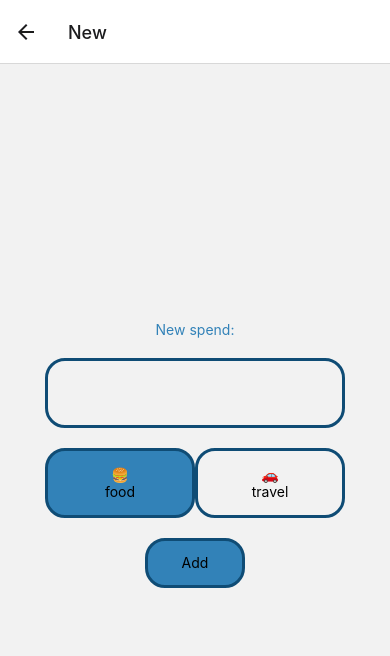
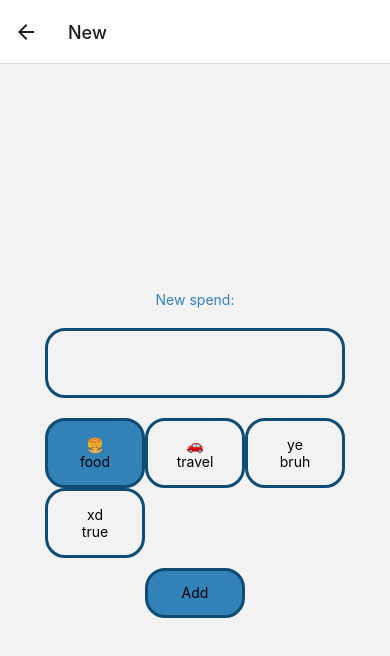
Before and after one commit to oblionC/SpendCheck, a React Native app: screen / in a window 390 px wide. Both pictures are taken after a click on the button "NEW SPEND". Shown: the top 656 px of the page. Built offline with nearby package versions, Linux system fonts and the light colour scheme.

Commit message:
Fix category select flex wrap

```diff
--- a/src/components/CategoryButton/index.js
+++ b/src/components/CategoryButton/index.js
@@ -1,11 +1,12 @@
 import { Pressable, StyleSheet, Text, View } from "react-native";
+import { useState } from "react";
 import { appBorderStyle } from "../../styles/appBorderStyle";
 import { categories } from "../../constants/categories";
 import { COLORS } from "../../constants/colors";
 
 
 export default function CategoryButton({ category, setCurrentCategory, currentCategory }) {
-    const buttonStyle = [appBorderStyle.borderStyle, styles.categoryButton]
+    const buttonStyle = [styles.categoryButton, appBorderStyle.borderStyle]
     if(category === currentCategory) {
         buttonStyle.push(styles.pushedButton)
     }
@@ -20,12 +21,11 @@ export default function CategoryButton({ category, setCurrentCategory, currentCa
 
 const styles = StyleSheet.create({
     categoryButton: {
-        height: "100%",
+        height: 70,
         display: "flex",
-        flexGrow: 1,
         justifyContent: "center",
         alignItems: "center",
-        width: 50,
+        width: 100,
     },
     pushedButton: {
         backgroundColor: COLORS.tertiary
--- a/src/components/CategorySelect/index.js
+++ b/src/components/CategorySelect/index.js
@@ -1,4 +1,4 @@
-import { StyleSheet, View } from "react-native"
+import { StyleSheet, View, Text, Pressable } from "react-native"
 import CategoryButton from "../CategoryButton"
 import { categories } from "../../constants/categories"
 import { useEffect } from "react"
@@ -15,19 +15,30 @@ export default function CategorySelect({ currentCategory, setCurrentCategory })
     })
 
     return (
-        <View style={[ styles.categories ]}>
-            {categoryList}
+        <View style={ styles.categorySection }>
+            <View style={ styles.categoryButtons }>
+                {categoryList}
+            </View>
         </View>
     )
 }
 
 const styles = StyleSheet.create({
-    categories: {
+    categorySection: {
+        display: "flex",
+        flexDirection: "column",
+        width: 300,
+        overflow: "auto",
+        marginBottom: 10,
+    },
+    categoryButtons: {
+        overflow: "auto",
         display: "flex",
         flexDirection: "row",
-        justifyContent: "space-evenly",
-        height: 70,
-        width: 300,
-        marginBottom: 20,
-      }
+        flexWrap: "wrap",
+    },
+    categoryNew: {
+        justifyContent: "center",
+        alignItems: "center",
+    },
 })
--- a/src/components/NewScreen/index.js
+++ b/src/components/NewScreen/index.js
@@ -1,4 +1,4 @@
-import { StyleSheet, Text, View, ScrollView, TextInput, Pressable } from 'react-native';
+import { StyleSheet, Text, View, ScrollView, TextInput, Pressable, PermissionsAndroid } from 'react-native';
 import { COLORS } from '../../constants/colors';
 import { useState, createContext, useContext } from 'react';
 import { appBorderStyle } from '../../styles/appBorderStyle';
@@ -23,6 +23,7 @@ export default function NewScreen({navigation, setAmount, setSpendList}) {
       setError(true);
       return;
     }
+    console.log('working')
     setAmount(amount + inputValue);
     setSpendList(spendList.concat([{
       amount: inputValue,
--- a/src/components/SpendItem/index.js
+++ b/src/components/SpendItem/index.js
@@ -1,13 +1,17 @@
-import { View, Text, StyleSheet } from "react-native"
+import { View, Text, StyleSheet, Pressable } from "react-native"
+import { useRef } from "react"
 import { appBorderStyle } from "../../styles/appBorderStyle"
 import { categories } from "../../constants/categories"
 import { COLORS } from "../../constants/colors"
 
 export default function SpendItem({ amount, category }) {
+    const spendItemStyle = useRef([styles.spendItem])
     return (
-        <View style={styles.spendItem}>
+        <Pressable style={spendItemStyle.current}
+            onPress={() => console.log("pressed")}
+            onPressIn={() => {}}>
             <Text>Rs.{amount} {categories[category]}</Text>
-        </View>
+        </Pressable>
     )
 }
 
@@ -19,6 +23,9 @@ const styles = StyleSheet.create({
         borderBottomWidth: 3,
         borderColor: COLORS.secondary,
         display: "flex",
-        alignItems: "center"
+        alignItems: "center",
+    },
+    pushedButton: {
+        backgroundColor: COLORS.tertiary
     }
 })
--- a/src/components/SpendList/index.js
+++ b/src/components/SpendList/index.js
@@ -9,7 +9,7 @@ export default function SpendList() {
     const spendList = useContext(spendListContext);
     const index = useRef(0)
     return (
-        <ScrollView style={[appBorderStyle.borderStyle, styles.spendList]}>
+        <ScrollView showsVerticalScrollIndicator={false} style={[appBorderStyle.borderStyle, styles.spendList]}>
             {
                 spendList.map(spend => {
                     index.current += 1;
--- a/src/constants/categories.js
+++ b/src/constants/categories.js
@@ -1,4 +1,6 @@
 export const categories = {
-    ["food"]: "🍔",
-    ["travel"]: "🚗",
+    "food": "🍔",
+    "travel": "🚗",
+    "bruh": "ye",
+    "true": "xd",
 }
```
